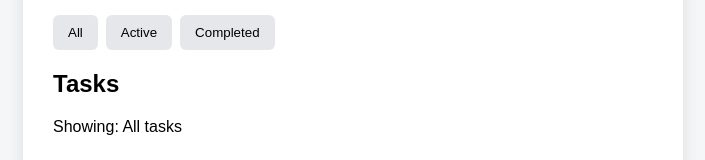
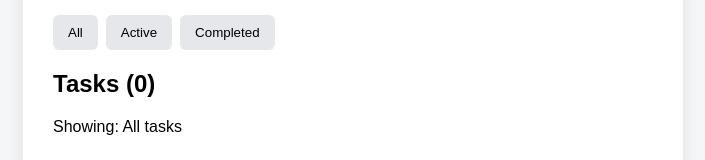
Before and after one commit to neemamwangi809-cell/react-task-project, a React (Vite) app: page / in a window 1280 px wide. Shown: the part 262-422 px from the top of the page, without its empty margins (287-992 px from the left). Built offline with nearby package versions, Linux system fonts and the light colour scheme.

Commit message:
Show visible task count

```diff
--- a/src/App.jsx
+++ b/src/App.jsx
@@ -139,8 +139,7 @@ setError('')
           Completed
         </button>
       </div>
-
-      <h2>Tasks</h2>
+     <h2>Tasks ({getVisibleTasks().length})</h2>
       <p aria-live="polite">
   Showing: {filter === 'all' ? 'All tasks' : filter === 'active' ? 'Active tasks' : 'Completed tasks'}
 </p>
```
